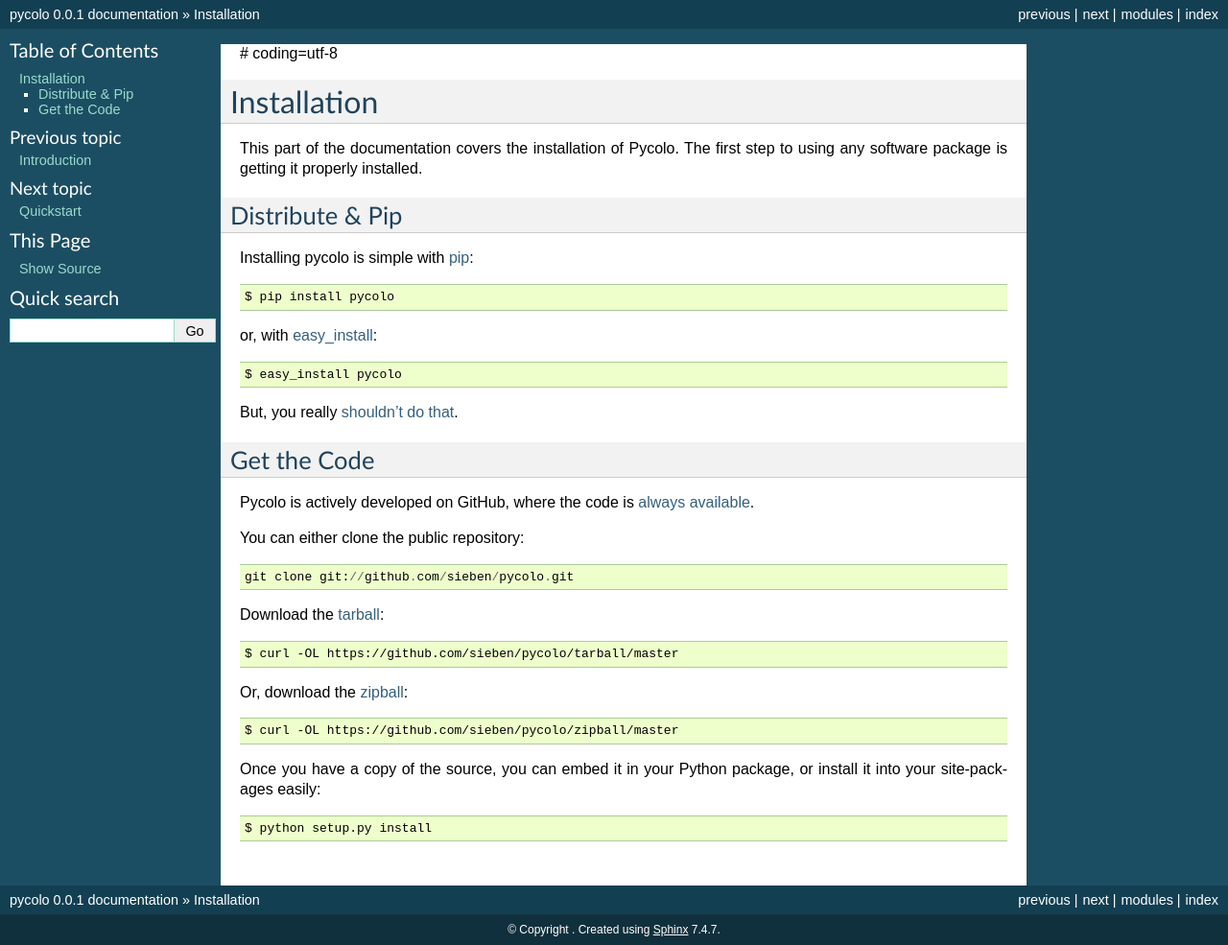
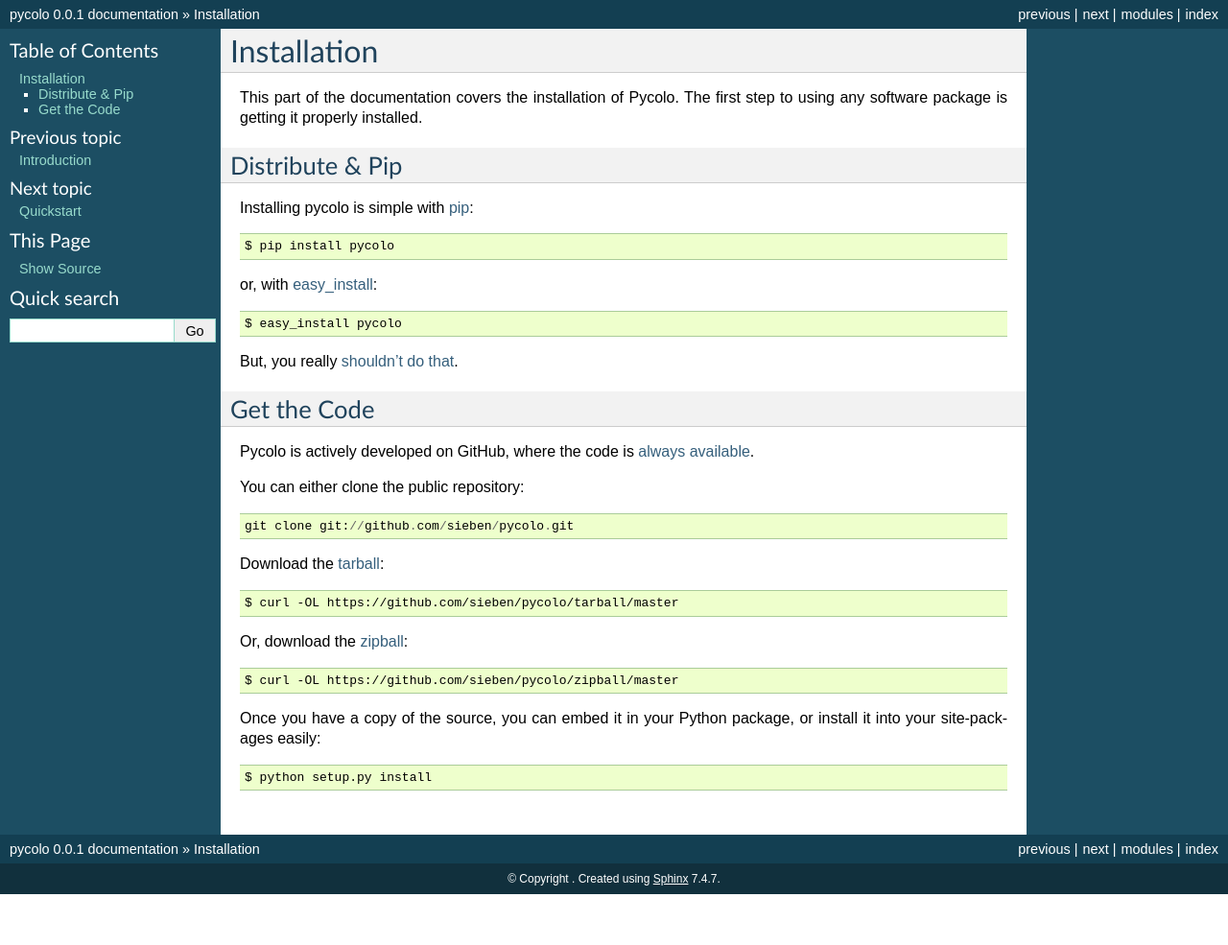
Before and after one commit to remyleone/pycolo, a Sphinx documentation site: the page built from docs/user/install.rst, in a window 1280 px wide. Shown: the whole page at 96% size. Built offline with Sphinx 7.4.7, drawn with Linux system fonts in a browser that asks for light colours; after the commit the page ends 932 px from its top, so only the background shows below that.

Commit message:
Virer coding utf8

```diff
--- a/docs/user/install.rst
+++ b/docs/user/install.rst
@@ -1,5 +1,3 @@
-# coding=utf-8
-
 .. _install:
 
 Installation
```
